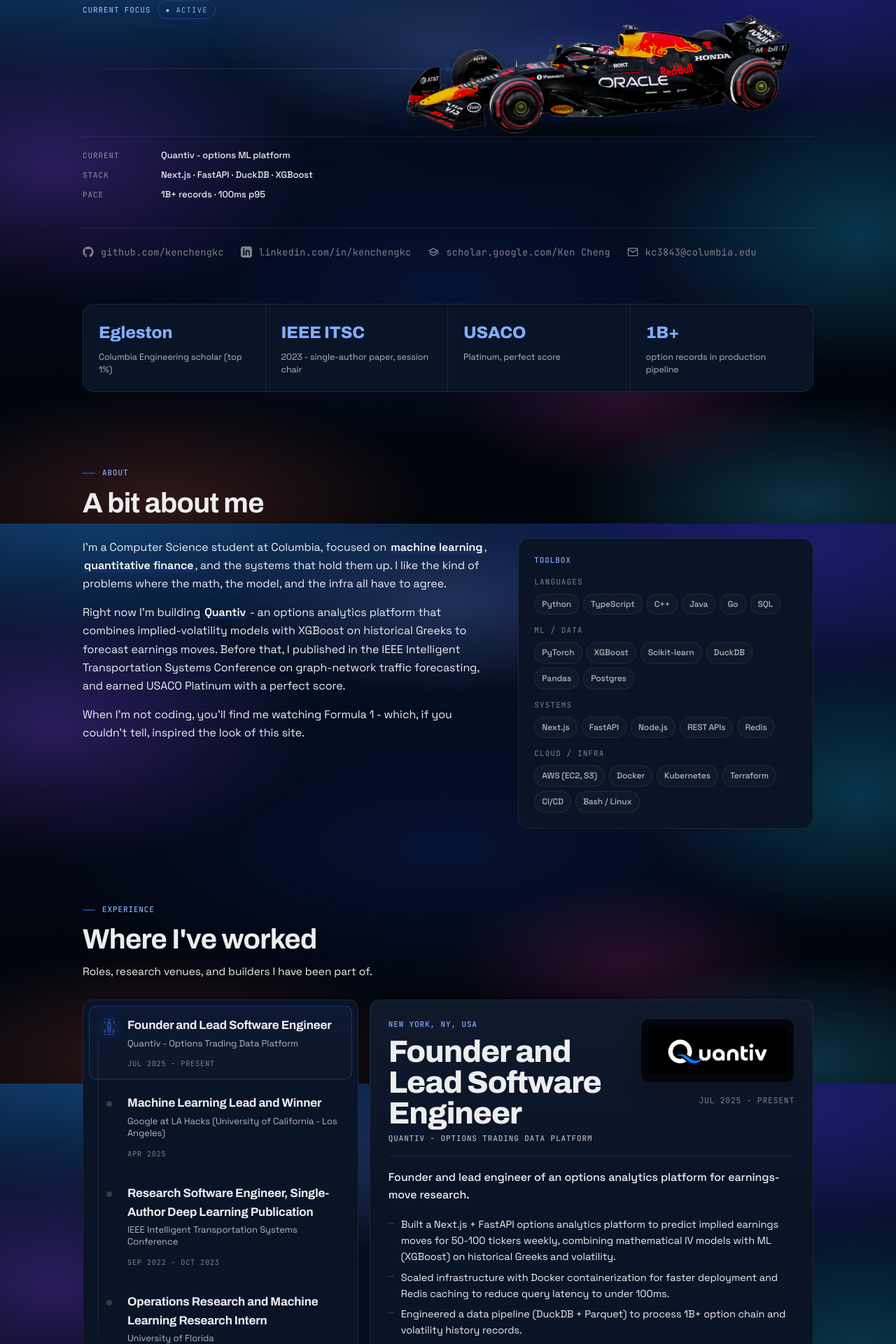
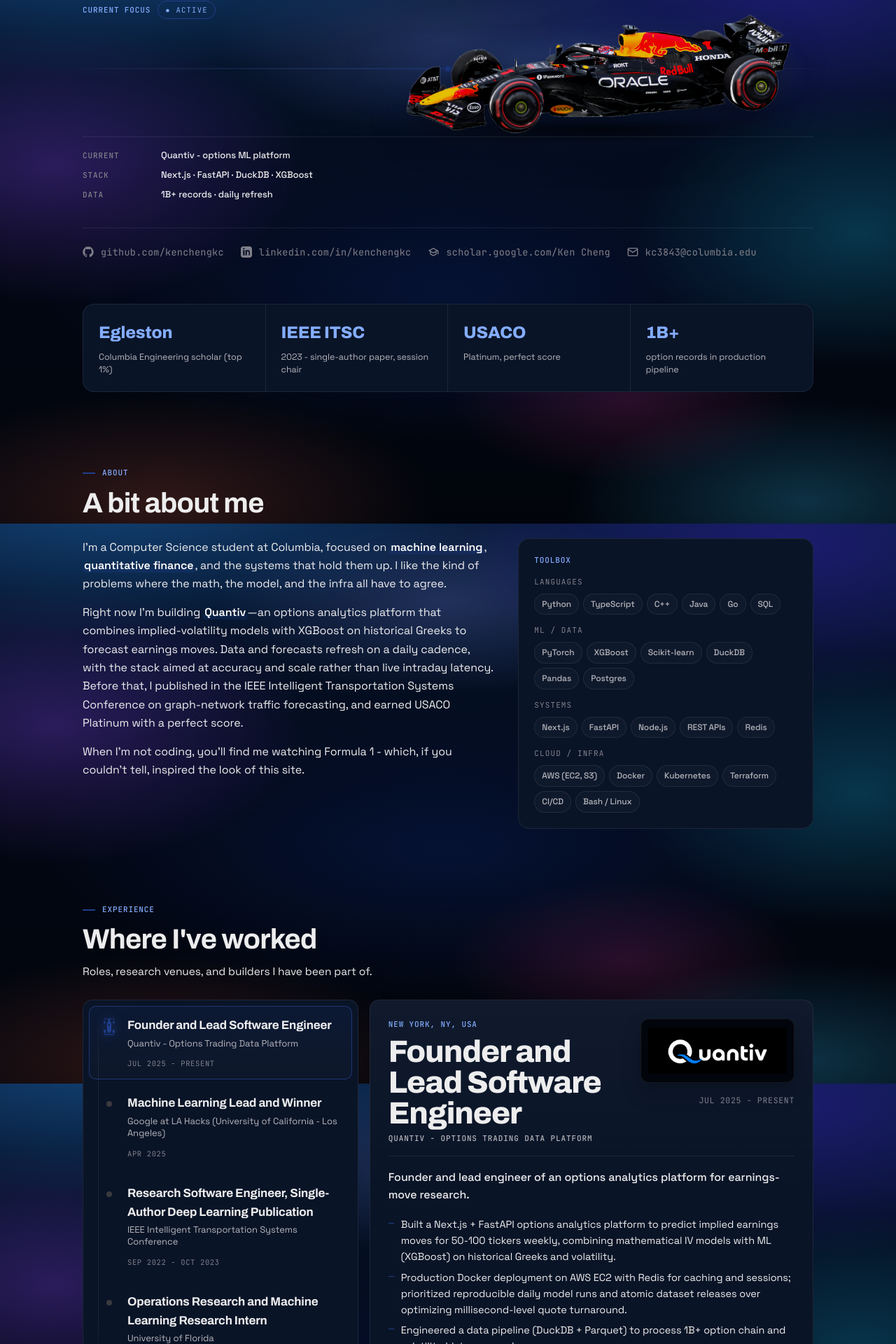
Before and after one commit to kenchengkc/personal-website, a Next.js app: page / in a window 1280 px wide. Shown: the part 852-2772 px from the top of the page at 70% size. Built offline with nearby package versions, Linux system fonts and the light colour scheme.

Commit message:
Update About, Experience, Projects, and Hero sections for clarity and accuracy. Enhanced descriptions of Quantiv's capabilities, emphasizing daily forecast refresh and rigorous system design. Adjusted metrics to reflect operational focus and improved language for better readability.

```diff
--- a/app/layout.tsx
+++ b/app/layout.tsx
@@ -32,7 +32,7 @@ const isVercel = process.env.VERCEL === "1";
 export const metadata: Metadata = {
   title: `${site.name} - CS @ Columbia`,
   description:
-    "Ken Cheng - CS @ Columbia (Egleston Scholar). I build fast systems for machine learning and quant. IEEE-published, USACO Platinum, Quantiv founder.",
+    "Ken Cheng - CS @ Columbia (Egleston Scholar). I build rigorous, scalable systems for machine learning and quant. IEEE-published, USACO Platinum, Quantiv founder.",
   metadataBase: new URL("https://kencheng.dev"),
   openGraph: {
     title: site.name,
--- a/components/sections/About.tsx
+++ b/components/sections/About.tsx
@@ -46,9 +46,11 @@ export function About() {
             math, the model, and the infra all have to agree.
           </p>
           <p>
-            Right now I&rsquo;m building <b>Quantiv</b> - an options analytics
+            Right now I&rsquo;m building <b>Quantiv</b>—an options analytics
             platform that combines implied-volatility models with XGBoost on
-            historical Greeks to forecast earnings moves. Before that, I
+            historical Greeks to forecast earnings moves. Data and forecasts
+            refresh on a daily cadence, with the stack aimed at accuracy and
+            scale rather than live intraday latency. Before that, I
             published in the IEEE Intelligent Transportation Systems Conference
             on graph-network traffic forecasting, and
             earned USACO Platinum with a perfect score.
--- a/components/sections/Experience.tsx
+++ b/components/sections/Experience.tsx
@@ -32,7 +32,7 @@ const items: Stint[] = [
       "Founder and lead engineer of an options analytics platform for earnings-move research.",
     bullets: [
       "Built a Next.js + FastAPI options analytics platform to predict implied earnings moves for 50-100 tickers weekly, combining mathematical IV models with ML (XGBoost) on historical Greeks and volatility.",
-      "Scaled infrastructure with Docker containerization for faster deployment and Redis caching to reduce query latency to under 100ms.",
+      "Production Docker deployment on AWS EC2 with Redis for caching and sessions; prioritized reproducible daily model runs and atomic dataset releases over optimizing millisecond-level quote turnaround.",
       "Engineered a data pipeline (DuckDB + Parquet) to process 1B+ option chain and volatility history records.",
       "Reduced data sync time by ~90% through atomic directory swap and rsync staging, ensuring zero-downtime updates of large option chain datasets on AWS Elastic Compute Cloud (EC2).",
     ],
--- a/components/sections/Hero.tsx
+++ b/components/sections/Hero.tsx
@@ -71,8 +71,8 @@ export function Hero() {
         <h1 className="v2-hero-title">
           Hi, I&rsquo;m Ken - <br />
           I build{" "}
-          <em style={{ color: "var(--color-accent-text)" }}>fast</em> systems for{" "}
-          <br />
+          <em style={{ color: "var(--color-accent-text)" }}>rigorous</em>{" "}
+          systems for <br />
           machine learning and quant.
         </h1>
 
@@ -167,8 +167,8 @@ export function Hero() {
           <dd>Next.js · FastAPI · DuckDB · XGBoost</dd>
         </div>
         <div className="v2-hero-spec-row">
-          <dt className="v2-mono">PACE</dt>
-          <dd>1B+ records · 100ms p95</dd>
+          <dt className="v2-mono">DATA</dt>
+          <dd>1B+ records · daily refresh</dd>
         </div>
       </dl>
 
--- a/components/sections/Projects.tsx
+++ b/components/sections/Projects.tsx
@@ -53,7 +53,7 @@ const projects: Project[] = [
     summary:
       "Founder-built platform for earnings-move research across active option chains.",
     impact:
-      "Operational research workflow combining IV models, ML volatility signals, and a low-latency query layer.",
+      "Operational research workflow combining IV models, ML volatility signals, and DuckDB-backed analytics—tuned for accurate earnings-move forecasts on a daily refresh cycle, not live quote latency.",
     brand: {
       label: "Quantiv",
       detail: "Quantiv",
@@ -65,7 +65,7 @@ const projects: Project[] = [
     },
     metrics: [
       { value: "1B+", label: "option records" },
-      { value: "100ms", label: "query latency" },
+      { value: "Daily", label: "forecast refresh" },
       { value: "50-100", label: "tickers weekly" },
     ],
     tags: ["Next.js", "FastAPI", "XGBoost", "DuckDB", "AWS EC2", "Redis"],
```
